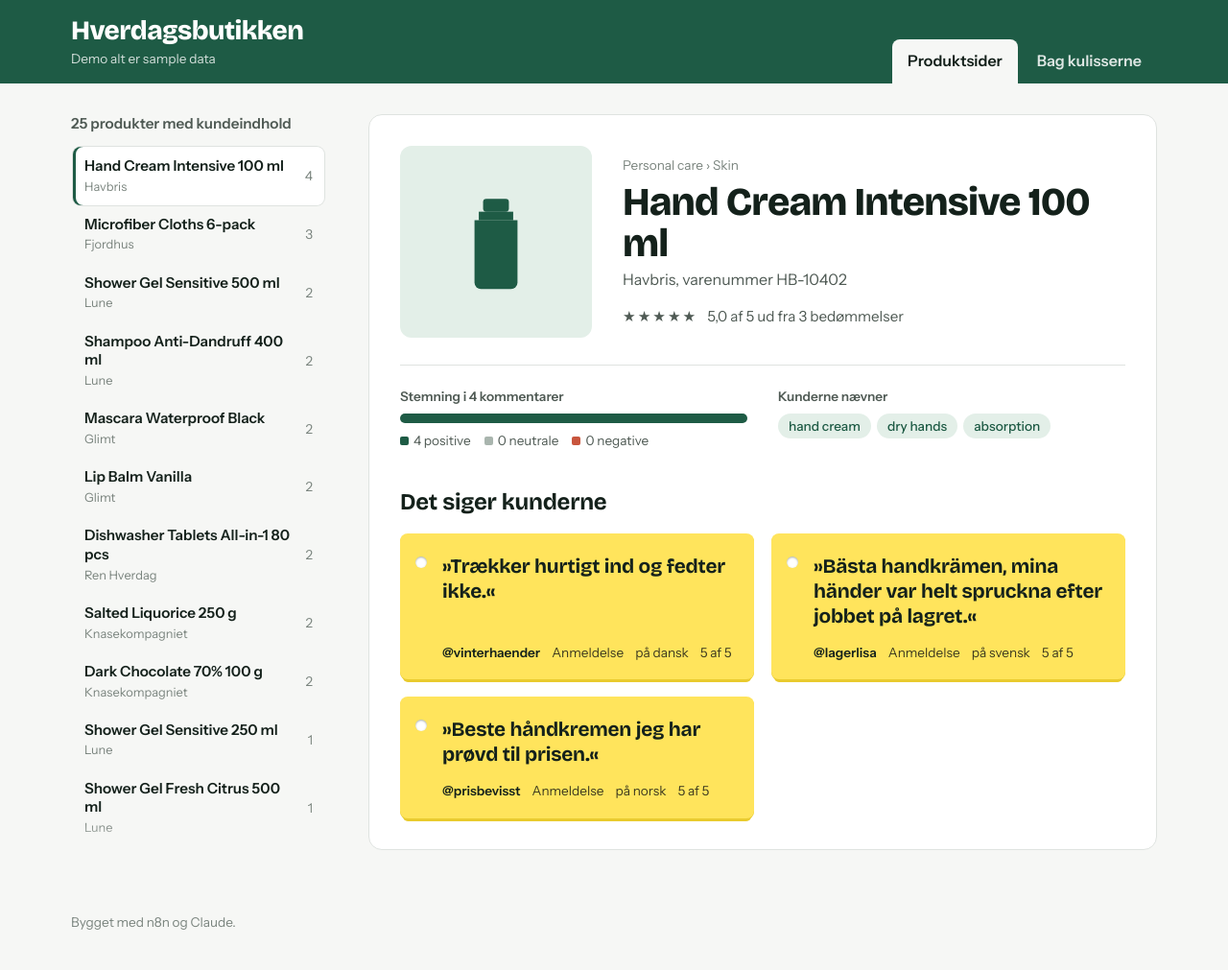
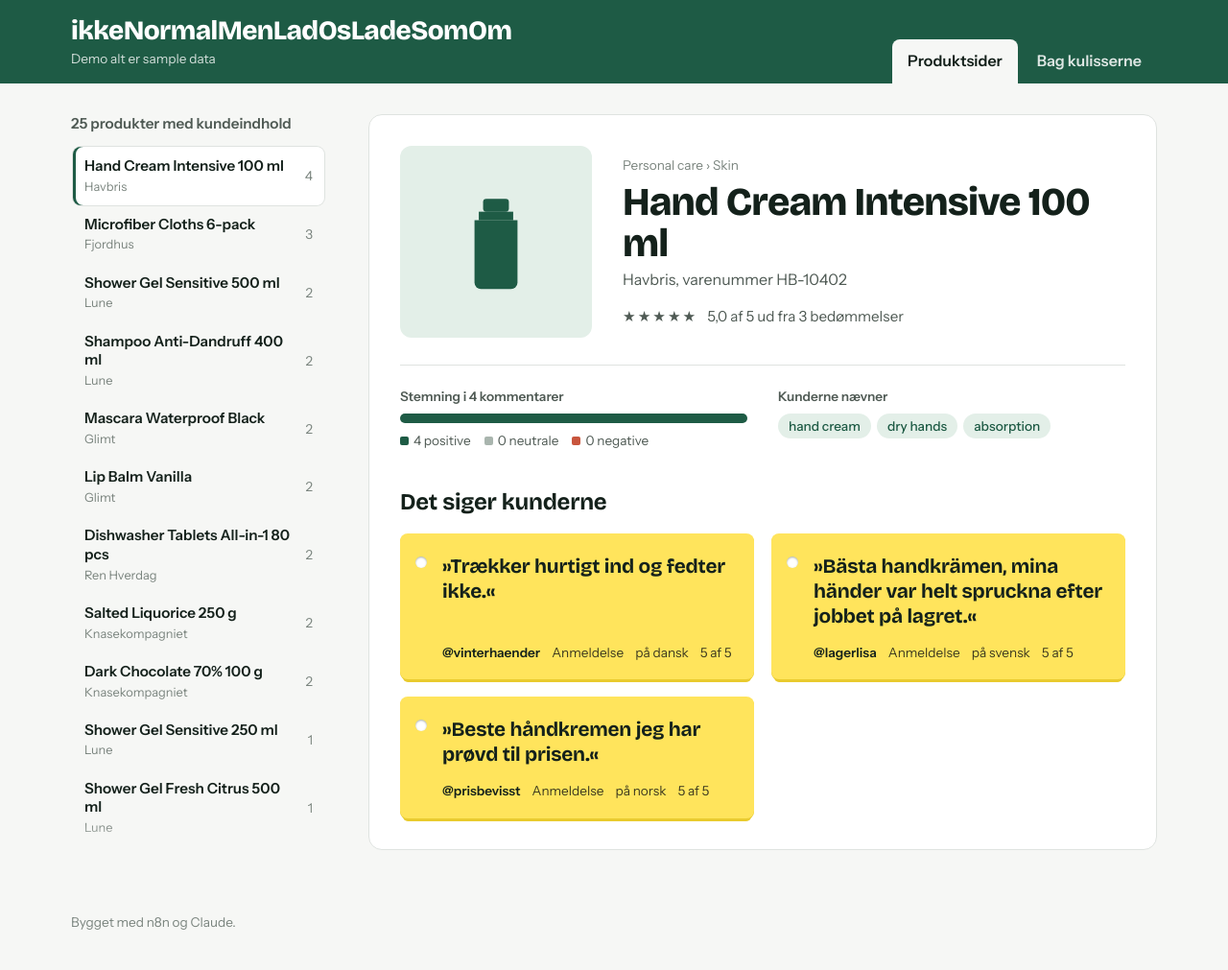
Before and after one commit to andreasfoldager/ugc-pipeline, a plain HTML site: page docs/index.html in a window 1280 px wide. Shown: the whole page at 96% size. Drawn offline with nearby package versions, Linux system fonts and the light colour scheme.

Commit message:
Update brand name in index.html

```diff
--- a/docs/index.html
+++ b/docs/index.html
@@ -165,7 +165,7 @@
 <body>
 <header class="top">
   <div class="top-inner">
-    <div class="brand">Hverdagsbutikken<small>Demo alt er sample data</small></div>
+    <div class="brand">ikkeNormalMenLadOsLadeSomOm<small>Demo alt er sample data</small></div>
     <nav aria-label="Visning">
       <a href="#produkter" data-view="produkter">Produktsider</a>
       <a href="#bag-kulisserne" data-view="bag-kulisserne">Bag kulisserne</a>
```
